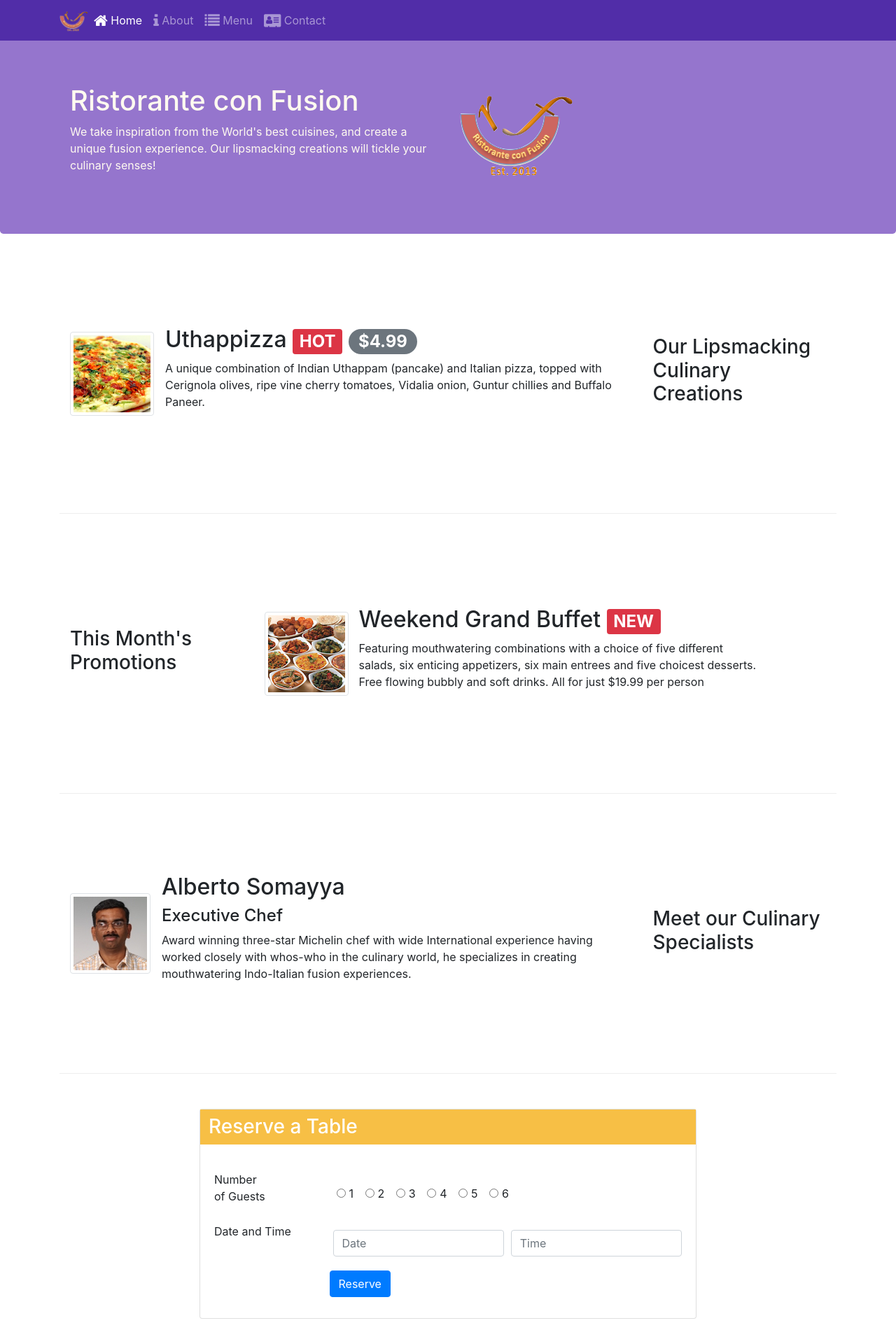
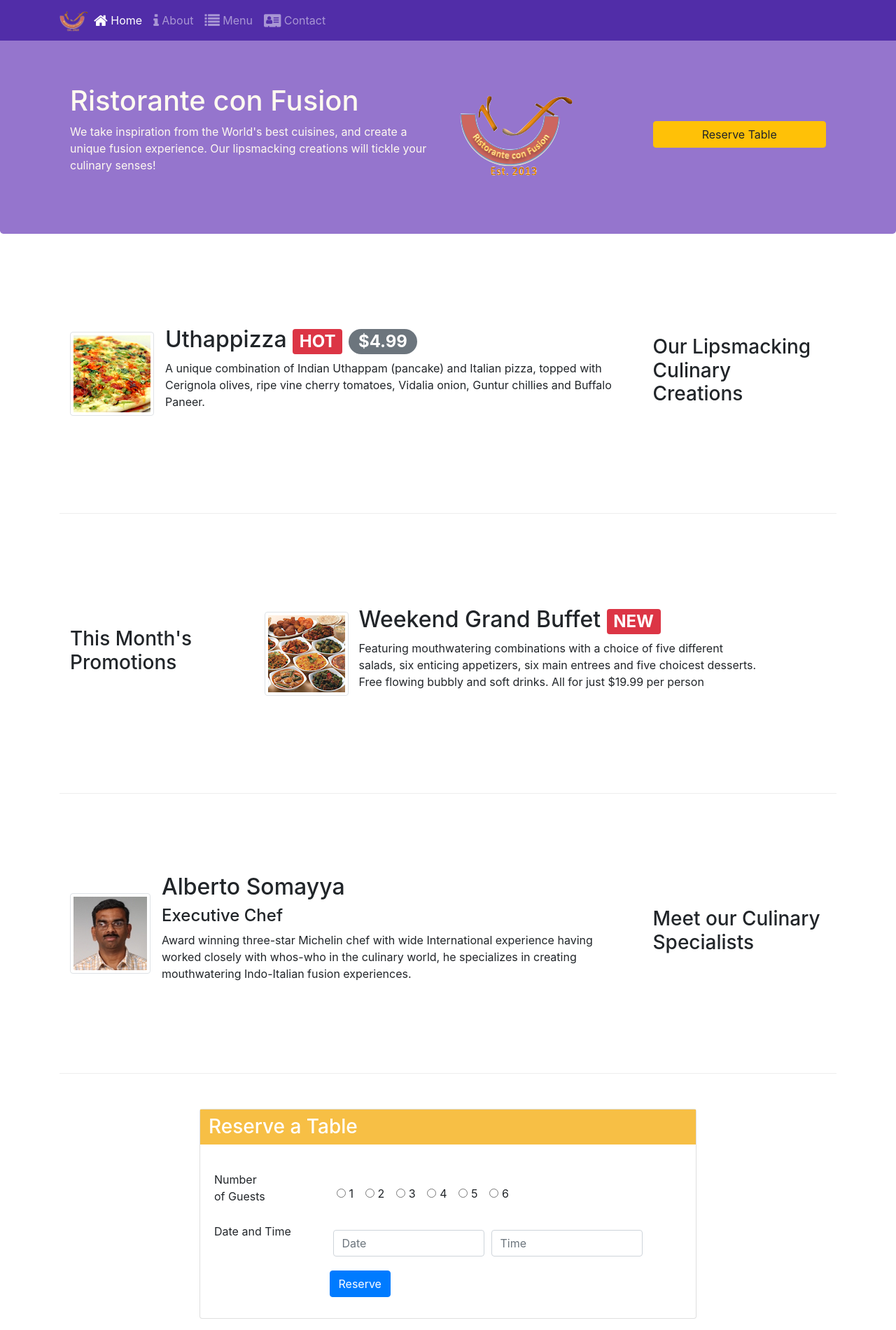
Before and after one commit to ectom/FullstackReactSpecialization, a website: page conFusion/index.html in a window 1280 px wide. Shown: the top 1900 px of the page at 70% size. Drawn offline with nearby package versions, Linux system fonts and the light colour scheme.

Commit message:
finished all tasks for assignment 2

```diff
--- a/conFusion/index.html
+++ b/conFusion/index.html
@@ -41,13 +41,16 @@
 	<header class="jumbotron">
 		<div class="container">
 			<div class="row row-header">
-				<div class="col-12 col-sm-6">
+				<div class="col col-sm-6">
 					<h1>Ristorante con Fusion</h1>
 					<p>We take inspiration from the World's best cuisines, and create a unique fusion experience. Our lipsmacking
 						creations will tickle your culinary senses!</p>
 				</div>
-				<div class="col-12 col-sm align-self-center">
+				<div class="col-12 col-sm-3 align-self-center">
 					<img src="img/logo.png" class="img-fluid">
+				</div>
+				<div class="col col-sm-3 align-self-center">
+					<a role="button" class="btn btn-warning btn-block" href="#reservation-form">Reserve Table</a>
 				</div>
 			</div>
 		</div>
@@ -113,7 +116,7 @@
 			</div>
 		</div>
 
-		<div class="row row-content">
+		<div class="row row-content" id="reservation-form">
 			<div class="col-sm-2"></div>
 			<div class="col-12 col-sm-8">
 				<div class="card">
@@ -152,10 +155,10 @@
 							</div>
 							<div class="form-row text-input">
 								<span class="col-sm-3">Date and Time</span>
-								<div class="col">
+								<div class="col-12 col-sm-4">
 									<input type="text" placeholder="Date" class="form-control">
 								</div>
-								<div class="col">
+								<div class="col-12 col-sm-4">
 									<input type="text" placeholder="Time" class="form-control">
 								</div>
 							</div>
@@ -168,8 +171,6 @@
 				</div>
 			</div>
 			<div class="col-sm-2"></div>
-
-
 		</div>
 	</div>
 
```
